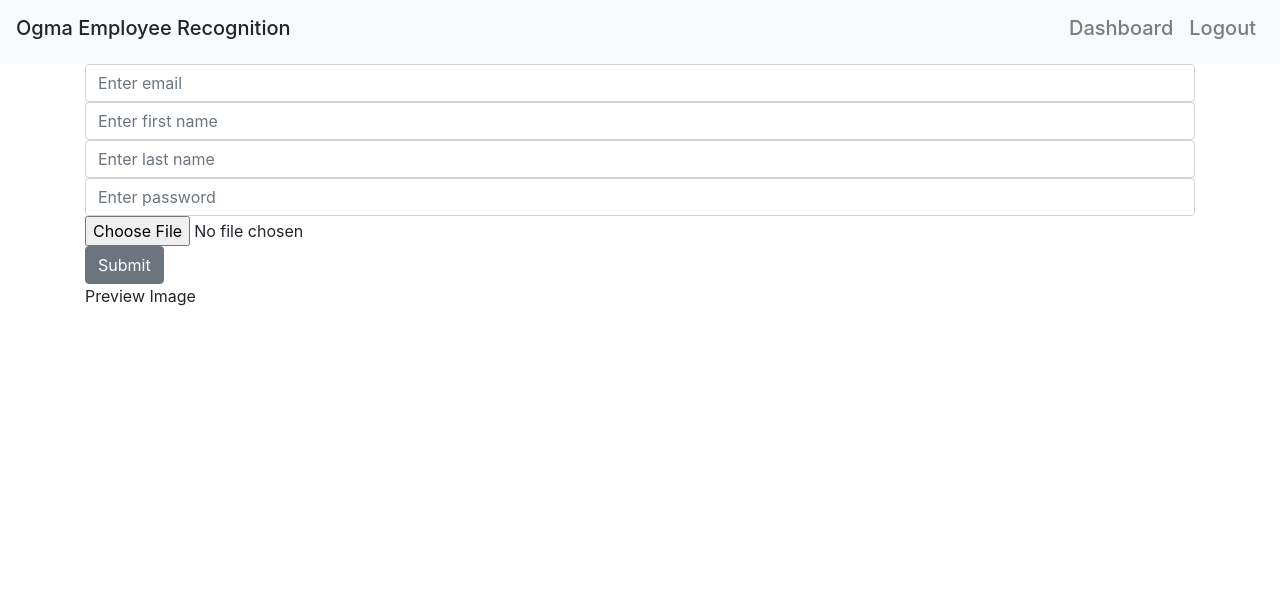
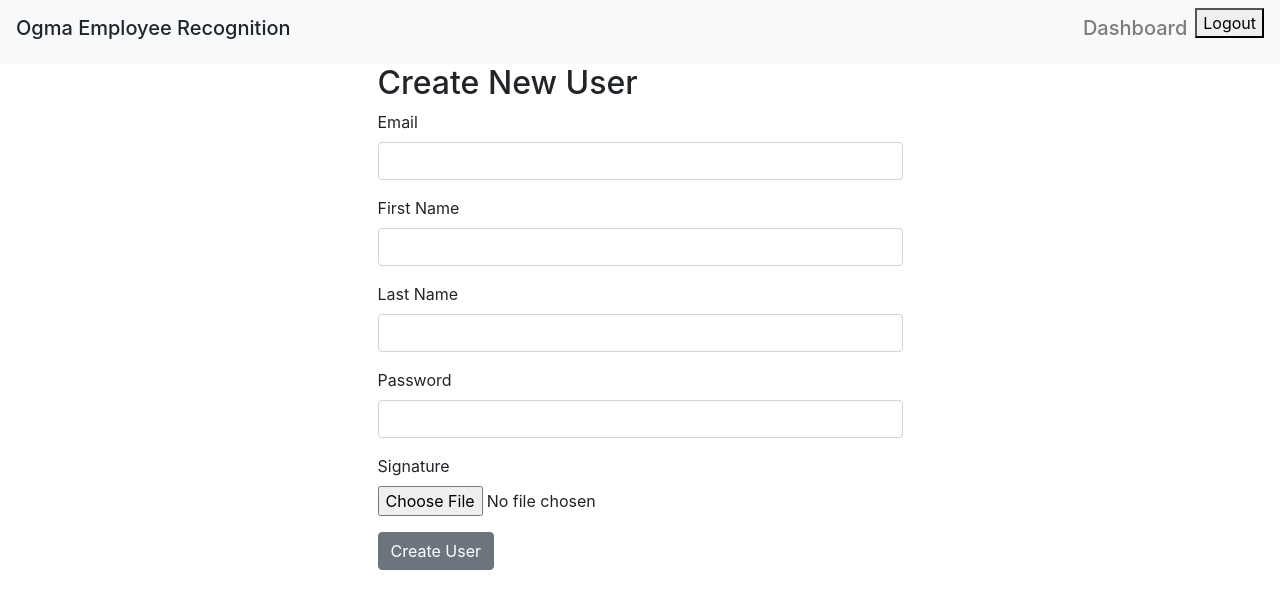
Before and after one commit to amac714/Employee_Recognition_Web_Portal, a React (Create React App) app in the folder client/: page /createUser in a window 1280 px wide. Shown: the top 608 px of the page. Built offline with nearby package versions, Linux system fonts and the light colour scheme.

Commit message:
update navbar and create user form

```diff
--- a/client/src/components/createUser.js
+++ b/client/src/components/createUser.js
@@ -13,7 +13,6 @@ class CreateUser extends Component {
       password: '',
       confirmPW: '',
       sig: '',
-      prevImg: ''
     }
   }
 
@@ -34,11 +33,11 @@ class CreateUser extends Component {
     formData.append('first_name', this.state.first_name);
     formData.append('last_name', this.state.last_name);
     formData.append('sig', this.state.sig);
-    // let token = localStorage.getItem('access_token');
-    // let config = {
-    //   headers: { 'Authorization': `Bearer ${token}` }
-    // }
-    axios.post('/user', formData)
+    let token = localStorage.getItem('access_token');
+    let config = {
+      headers: { 'Authorization': `Bearer ${token}` }
+    }
+    axios.post('/user', formData, config)
     .then((res) => {
       console.log(res);
       //this.props.history.push('/adminDash');
@@ -48,53 +47,79 @@ class CreateUser extends Component {
   }
 
   render() {
-    let { prevImg } = this.state;
-    let $prevImg = null;
-    if(prevImg) {
-      $prevImg = (<img alt="prev" src={prevImg}/>)
-    } else {
-      $prevImg = (<div>Preview Image</div>)
-    }
+
     return (
       <div>
         <Container>
-         <Form onSubmit={this.handleSubmit}>
+          <Col sm="12" md={{ size: 6, offset: 3 }}>
+            <h2>Create New User</h2>
+          </Col>
+          <Form onSubmit={this.handleSubmit} method="POST">
+            <Col sm="12" md={{ size: 6, offset: 3 }}>
+              <FormGroup>
+                <Label>Email</Label>
                 <Input
                   type="text"
                   name="user_name"
+                  id="user_id"
                   value={this.state.user_name}
-              placeholder="Enter email"
                   onChange={this.onChange}
                 />
+              </FormGroup>
+            </Col>
+
+            <Col sm="12" md={{ size: 6, offset: 3 }}>
+              <FormGroup>
+                <Label>First Name</Label>
                 <Input
                   type="text"
                   name="first_name"
                   value={this.state.first_name}
-              placeholder="Enter first name"
                   onChange={this.onChange}
                 />
+              </FormGroup>
+            </Col>
+
+            <Col sm="12" md={{ size: 6, offset: 3 }}>
+              <FormGroup>
+                <Label>Last Name</Label>
                 <Input
                   type="text"
                   name="last_name"
                   value={this.state.last_name}
-              placeholder="Enter last name"
                   onChange={this.onChange}
                 />
+              </FormGroup>
+            </Col>
+
+            <Col sm="12" md={{ size: 6, offset: 3 }}>
+              <FormGroup>
+                <Label>Password</Label>
                 <Input
                   type="password"
                   name="password"
+                  id="pw_id"
                   value={this.state.password}
-              placeholder="Enter password"
                   onChange={this.onChange}
                 />
+              </FormGroup>
+            </Col>
+
+            <Col sm="12" md={{ size: 6, offset: 3 }}>
+              <FormGroup>
+                <Label>Signature</Label>
                 <Input
                   type="file"
                   name="sig"
                   onChange={this.onImageChange}
                 />
-            <Button type="submit">Submit</Button>
+              </FormGroup>
+            </Col>
+
+            <Col sm="12" md={{ size: 6, offset: 3 }}>
+              <Button type="submit">Create User</Button>
+            </Col>
           </Form>
-          {$prevImg}
         </Container>
       </div>
     )
--- a/client/src/components/header.js
+++ b/client/src/components/header.js
@@ -4,36 +4,32 @@ import { Link, withRouter } from 'react-router-dom';
 
 class Header extends Component {
 
+  logout = (e) => {
+    e.preventDefault();
+    localStorage.removeItem('access_token');
+    this.props.history.push('/');
+  }
+
   render() {
       var awardType = "Week";
     // NavItems on Navbar depends on current pathname
     const path = this.props.location.pathname;
     let item;
-    if(path === "/" || path === "/login")
+    if(path === "/")
       item = (
         <Nav className="ml-auto" navbar>
-          <NavItem>
-            {/* Update to="" for the sign up component when it is created */}
-            <NavLink tag={Link} to="/"><h5>Sign Up</h5></NavLink>
-          </NavItem>
-          <NavItem>
-            <NavLink tag={Link} to="/login"><h5>Sign In</h5></NavLink>
-          </NavItem>
-          <NavItem>
-            <NavLink tag={Link} to="/userHomePage"><h5>User</h5></NavLink>
-          </NavItem>
           <NavItem>
             <NavLink tag={Link} to="/admin"><h5>Admin</h5></NavLink>
           </NavItem>
         </Nav>);
-    else if(path === "/admin" || path === "/adminDash" || path === "/addAdmin" || path === "/createUser")
+    else if(path === "/adminDash" || path === "/addAdmin" || path === "/createUser")
       item = (
         <Nav className="ml-auto" navbar>
           <NavItem>
             <NavLink tag={Link} to="/adminDash"><h5>Dashboard</h5></NavLink>
           </NavItem>
           <NavItem>
-            <NavLink tag={Link} to="/"><h5>Logout</h5></NavLink>
+            <button onClick={this.logout}>Logout</button>
           </NavItem>
         </Nav>
       );
```
Also changed, not shown: client/src/components/login.js (deleted, +0 -81 lines), 3 other files (tests, documents, lock files or other folders). Lines whose indentation alone changed are shown as unchanged.
